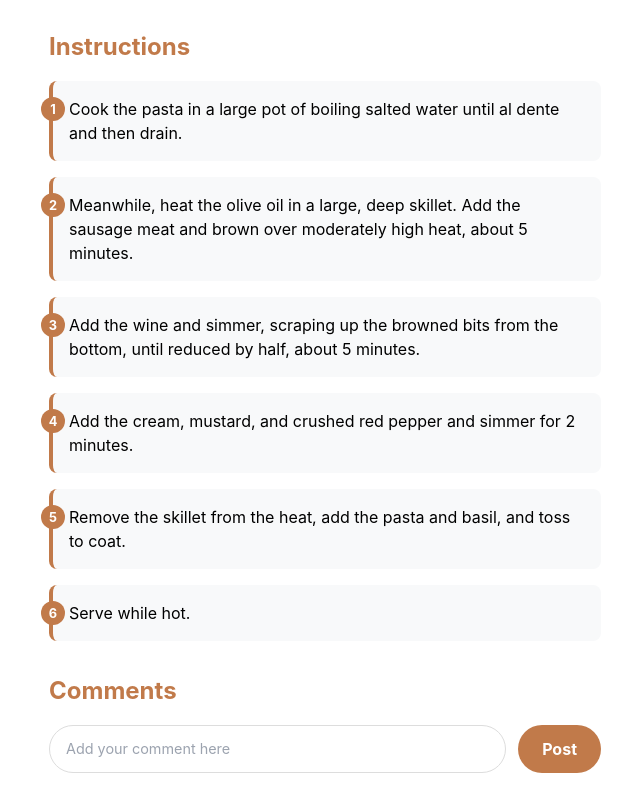
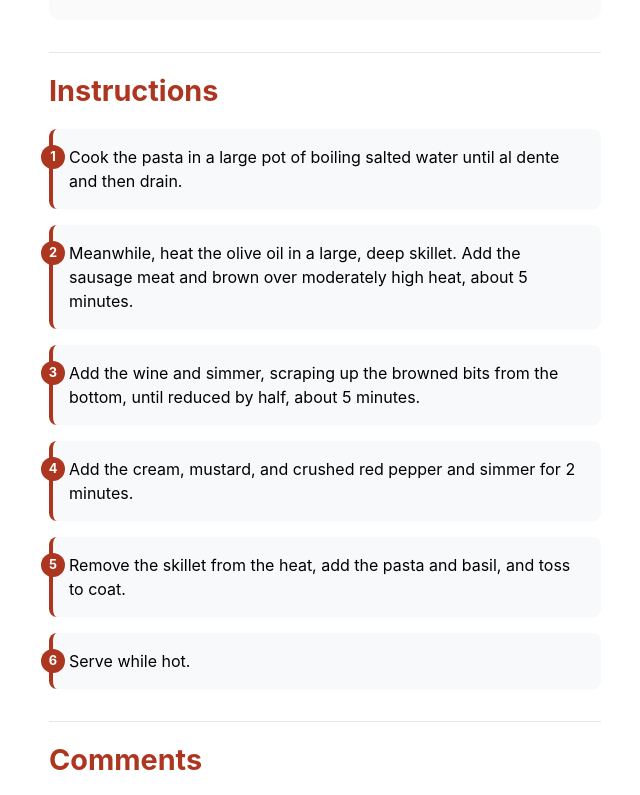
Before and after one commit to devsoc-unsw/trainee-witches-25t2, a React (Vite) app in the folder frontend/: page /recipeDetail/1 in a window 1280 px wide. Shown: the part 820-1615 px from the top of the page, without its empty margins (315-955 px from the left). Built offline with nearby package versions, Linux system fonts and the light colour scheme.

Commit message:
added dividers, styled headings, changed colours

```diff
--- a/frontend/src/RecipePage/RecipePage.css
+++ b/frontend/src/RecipePage/RecipePage.css
@@ -74,17 +74,6 @@
     font-weight: bold;
     backdrop-filter: blur(10px);
 }
-
-/* .likes-count {
-    background: rgba(255, 255, 255, 0.2);
-    padding: 0.5rem 1rem;
-    border-radius: 20px;
-    font-weight: bold;
-    backdrop-filter: blur(10px);
-    display: inline-flex;
-    align-items: center;
-    gap: 0.25rem;
-} */
 
 .likes-count .arrow {
     color: white; /* default */
@@ -165,9 +154,10 @@
 .ingredients-section h2,
 .instructions-section h2,
 .comments-section h2 {
-    color: #c17a4a; /* Warm brown color matching your design */
-    font-size: 1.5rem;
+    color: #AD3620;
+    font-size: 1.8rem;
     margin-bottom: 1rem;
+    margin-top: 1rem;
     font-weight: bold;
 }
 
@@ -202,7 +192,7 @@
     padding: 1rem;
     background: #f8f9fa;
     border-radius: 8px;
-    border-left: 4px solid #c17a4a;
+    border-left: 4px solid #AD3620;
     position: relative;
     line-height: 1.5;
 }
@@ -212,7 +202,7 @@
     position: absolute;
     left: -12px;
     top: 1rem;
-    background: #c17a4a;
+    background: #AD3620;
     color: white;
     width: 24px;
     height: 24px;
@@ -241,13 +231,13 @@
 }
 
 .comment-input:focus {
-    border-color: #c17a4a;
+    border-color: #AD3620;
     box-shadow: 0 0 0 2px rgba(193, 122, 74, 0.1);
 }
 
 .comment-submit {
     padding: 0.75rem 1.5rem;
-    background: #c17a4a;
+    background: #AD3620;
     color: white;
     border: none;
     border-radius: 25px;
@@ -294,7 +284,6 @@
     color: #444;
 }
 
-/* Responsive Design - makes it look good on mobile */
 @media (max-width: 768px) {
     .recipe-page {
         max-width: 100%;
@@ -318,12 +307,10 @@
     }
 }
 
-  /* Smooth animations for better user experience */
 .recipe-page * {
     transition: all 0.2s ease;
 }
 
-  /* Custom scrollbar for better aesthetics */
 .recipe-page::-webkit-scrollbar {
     width: 6px;
 }
@@ -333,7 +320,7 @@
 }
 
 .recipe-page::-webkit-scrollbar-thumb {
-    background: #c17a4a;
+    background: #AD3620;
     border-radius: 3px;
 }
 
--- a/frontend/src/RecipePage/RecipePage.jsx
+++ b/frontend/src/RecipePage/RecipePage.jsx
@@ -65,7 +65,7 @@ const RecipePage = () => {
         text: newComment,
         timestamp: "Just now"
       };
-      setComments([...comments, comment]); // add new comment to existing comments
+      setComments([comment, ...comments]); // add new comment to existing comments
       setNewComment(''); // clear input field
     }
   };
@@ -118,7 +118,7 @@ const RecipePage = () => {
             ))}
           </ul>
         </section>
-
+        <hr />
         {/* instructions */}
         <section className="instructions-section">
           <h2>Instructions</h2>
@@ -130,7 +130,7 @@ const RecipePage = () => {
             ))}
           </ol>
         </section>
-
+        <hr />
         {/* comments section */}
         <CommentsSection
           comments={comments}
```
Lines whose indentation alone changed are shown as unchanged.
